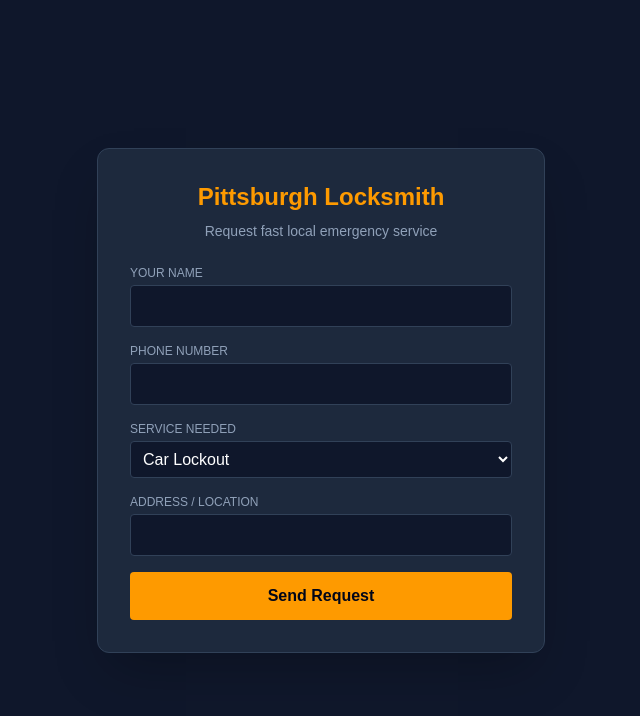
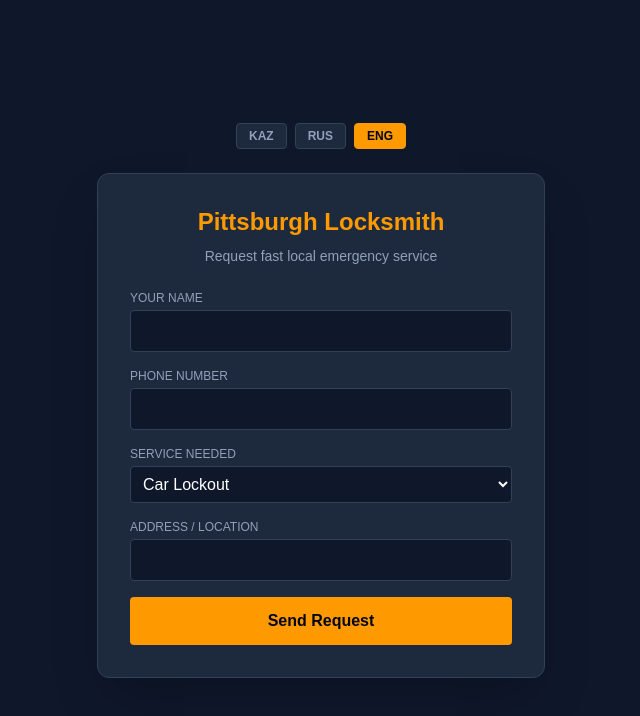
Before and after one commit to bagdatabishev-alt/pittsburgh-locksmith, a Next.js app: page / in a window 1280 px wide. Shown: the top 716 px of the page, without its empty margins (319-959 px from the left). Built offline with nearby package versions, Linux system fonts and the light colour scheme.

Commit message:
Restore multilanguage page structure with Telegram integration

```diff
--- a/app/page.tsx
+++ b/app/page.tsx
@@ -3,15 +3,50 @@
 import React, { useState } from 'react';
 
 export default function Home() {
+  const [lang, setLang] = useState<'KAZ' | 'RUS' | 'ENG'>('ENG');
   const [loading, setLoading] = useState(false);
   const [success, setSuccess] = useState(false);
+
   const [formData, setFormData] = useState({
     name: '',
     phone: '',
-    service: 'Lockout Service',
+    service: 'Car Lockout',
     address: '',
     note: ''
   });
+
+  const t = {
+    KAZ: {
+      title: 'Pittsburgh Locksmith',
+      subtitle: 'Жылдам шұғыл кекілді қызмет көрсету',
+      name: 'Сіздің атыңыз',
+      phone: 'Телефон нөміріңіз',
+      service: 'Қызмет түрі',
+      address: 'Мекенжайыңыз',
+      submit: 'Тапсырыс беру',
+      success: '✅ Тапсырыс сәтті жіберілді! Жақында хабарласамыз.'
+    },
+    RUS: {
+      title: 'Pittsburgh Locksmith',
+      subtitle: 'Быстрая экстренная помощь замочного мастера',
+      name: 'Ваше имя',
+      phone: 'Номер телефона',
+      service: 'Услуга',
+      address: 'Адрес / Локация',
+      submit: 'Отправить заявку',
+      success: '✅ Заявка успешно отправлена! Скоро свяжемся.'
+    },
+    ENG: {
+      title: 'Pittsburgh Locksmith',
+      subtitle: 'Request fast local emergency service',
+      name: 'Your Name',
+      phone: 'Phone Number',
+      service: 'Service Needed',
+      address: 'Address / Location',
+      submit: 'Send Request',
+      success: '✅ Request sent! We will contact you shortly.'
+    }
+  }[lang];
 
   const handleSubmit = async (e: React.FormEvent) => {
     e.preventDefault();
@@ -30,7 +65,7 @@
 
       if (res.ok) {
         setSuccess(true);
-        setFormData({ name: '', phone: '', service: 'Lockout Service', address: '', note: '' });
+        setFormData({ name: '', phone: '', service: 'Car Lockout', address: '', note: '' });
       }
     } catch (err) {
       console.error(err);
@@ -41,19 +76,34 @@
 
   return (
     <main className="min-h-screen bg-slate-900 text-white p-6 flex flex-col items-center justify-center">
+      {/* Language Switcher */}
+      <div className="flex gap-2 mb-6">
+        {(['KAZ', 'RUS', 'ENG'] as const).map((l) => (
+          <button
+            key={l}
+            onClick={() => setLang(l)}
+            className={`px-3 py-1 text-xs font-bold rounded border ${
+              lang === l ? 'bg-amber-500 text-slate-950 border-amber-500' : 'bg-slate-800 text-slate-400 border-slate-700'
+            }`}
+          >
+            {l}
+          </button>
+        ))}
+      </div>
+
       <div className="max-w-md w-full bg-slate-800 p-8 rounded-xl shadow-2xl border border-slate-700">
-        <h1 className="text-2xl font-bold text-amber-500 mb-2 text-center">Pittsburgh Locksmith</h1>
-        <p className="text-slate-400 text-sm mb-6 text-center">Request fast local emergency service</p>
+        <h1 className="text-2xl font-bold text-amber-500 mb-2 text-center">{t.title}</h1>
+        <p className="text-slate-400 text-sm mb-6 text-center">{t.subtitle}</p>
 
         {success && (
           <div className="bg-emerald-500/20 border border-emerald-500 text-emerald-300 p-3 rounded mb-4 text-center text-sm">
-            ✅ Request sent! We will contact you shortly.
+            {t.success}
           </div>
         )}
 
         <form onSubmit={handleSubmit} className="space-y-4">
           <div>
-            <label className="block text-xs uppercase text-slate-400 mb-1">Your Name</label>
+            <label className="block text-xs uppercase text-slate-400 mb-1">{t.name}</label>
             <input
               type="text"
               required
@@ -64,7 +114,7 @@
           </div>
 
           <div>
-            <label className="block text-xs uppercase text-slate-400 mb-1">Phone Number</label>
+            <label className="block text-xs uppercase text-slate-400 mb-1">{t.phone}</label>
             <input
               type="tel"
               required
@@ -75,7 +125,7 @@
           </div>
 
           <div>
-            <label className="block text-xs uppercase text-slate-400 mb-1">Service Needed</label>
+            <label className="block text-xs uppercase text-slate-400 mb-1">{t.service}</label>
             <select
               className="w-full bg-slate-900 border border-slate-700 rounded p-2 text-white focus:outline-none focus:border-amber-500"
               value={formData.service}
@@ -89,7 +139,7 @@
           </div>
 
           <div>
-            <label className="block text-xs uppercase text-slate-400 mb-1">Address / Location</label>
+            <label className="block text-xs uppercase text-slate-400 mb-1">{t.address}</label>
             <input
               type="text"
               required
@@ -104,7 +154,7 @@
             disabled={loading}
             className="w-full bg-amber-500 hover:bg-amber-600 text-slate-950 font-bold py-3 rounded transition-all"
           >
-            {loading ? 'Sending...' : 'Send Request'}
+            {loading ? '...' : t.submit}
           </button>
         </form>
       </div>
```
Also changed, not shown: 1 other file (tests, documents, lock files or other folders).
